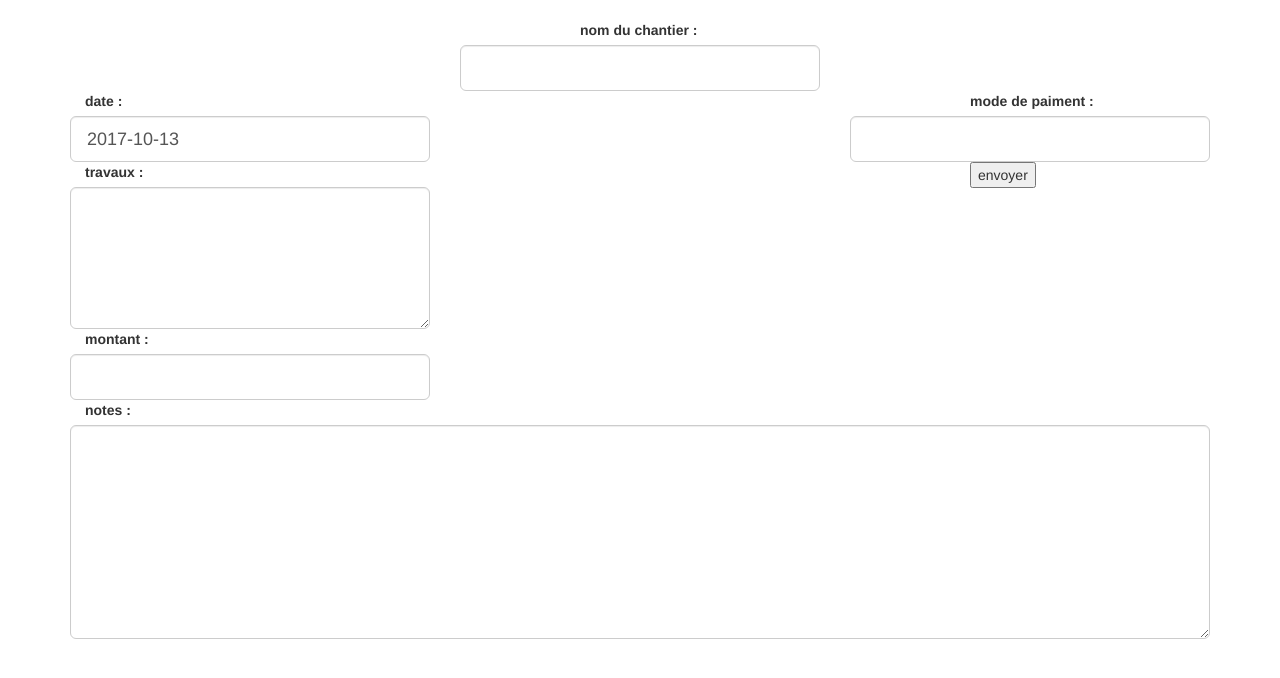
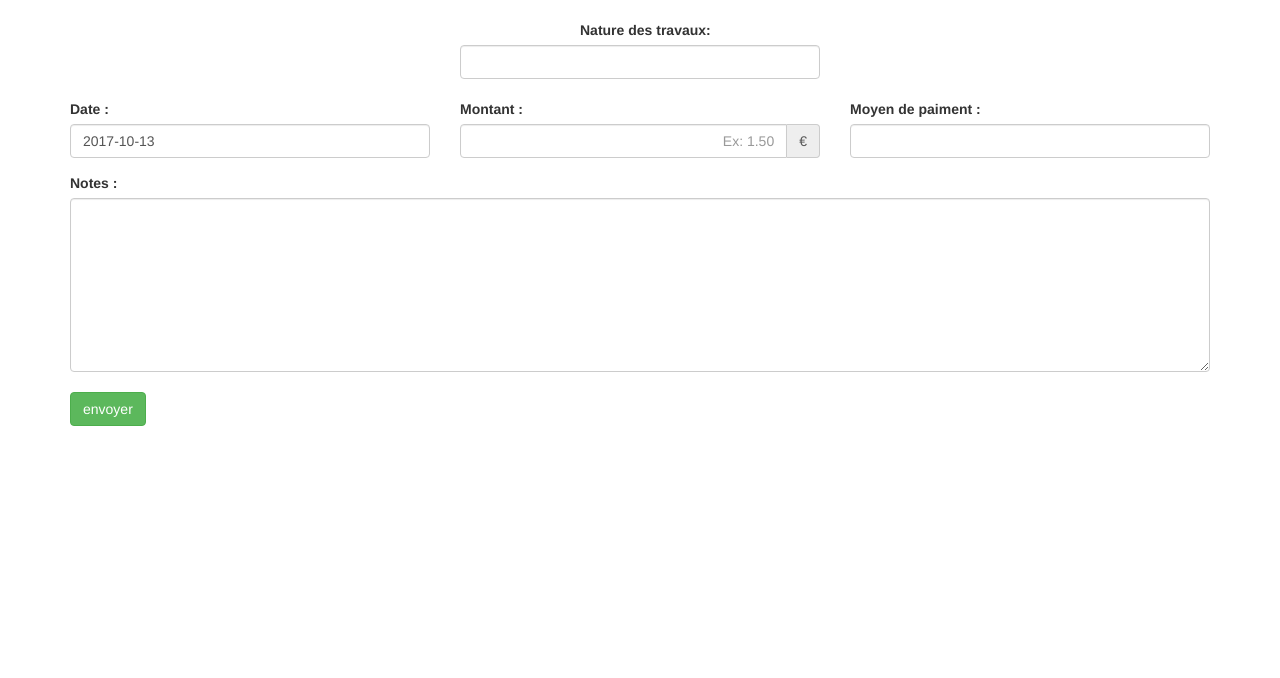
Before and after one commit to Jeanet11/SPH, a PHP site: page /index.php?p=creation_chantier in a window 1280 px wide. Shown: the part 52-730 px from the top of the page. Run offline with PHP 8.4, Linux system fonts and the light colour scheme; some libraries are stand-ins or nearby versions.

Commit message:
refonte de l'interface

```diff
--- a/pages/creation_chantier.php
+++ b/pages/creation_chantier.php
@@ -11,7 +11,7 @@ include('assets/templates/tryCatch.php');
     $titre = htmlspecialchars($_POST['nom_du_chantier']);
     $date_debut = htmlspecialchars($_POST['date']);
     $date_rappel = htmlspecialchars($_POST['date']);
-    $description = htmlspecialchars($_POST['travaux']);
+    $description = htmlspecialchars($_POST['notes']);
     $mode_de_paiment = htmlspecialchars($_POST['mode_de_paiment']);
     $prix = htmlspecialchars($_POST['montant']);
 
@@ -40,7 +40,6 @@ VALUES ("%s", "%s", "%s", "%s" , "%s", "%s", "%s")', $id_client, $titre, $date_d
 
 $date_mtn = date('Y-m-d');
 
-
     ?>
 
 
@@ -51,35 +50,43 @@ $date_mtn = date('Y-m-d');
     <form action="" method="post">
 
     <div class="row">
-        <div class="col-sm-6 col-sm-4"></div>
-        <div class="col-sm-6 col-sm-4"><label class="col-sm-offset-4" for="nom_du_chantier">nom du chantier :</label><input type="text" class="form-control input-lg" id="nom_du_chantier"  name="nom_du_chantier" value=" "></div>
-    </div>
+        <div class="col-sm-4 col-sm-offset-4">
+            <label class="col-sm-offset-4" for="nom_du_chantier">Nature des travaux:</label>
+        <input type="text" class="form-control" id="nom_du_chantier"  name="nom_du_chantier" value=" "></div>
+    </div><br />
 
 
         <div class="row">
-            <div class="col-sm-4"><label class="col-sm-4" for="date">date :</label>
-            <input type="text" class="form-control input-lg" id="date"  name="date" value="<?=$date_mtn ?>"></div>
-            <div class="col-sm-4 col-sm-offset-4"><label class="col-sm-offset-4" for="mode_de_paiment">mode de paiment :</label><input type="text" class="form-control input-lg" id="mode_de_paiment"  name="mode_de_paiment" value=" "></div>
+            <div class="col-sm-4 col-xs-12">
+                <label for="date">Date :</label>
+                <input type="text" class="form-control" id="date"  name="date" value="<?=$date_mtn ?>">
+            </div>
+            <div class="col-sm-4  col-xs-6">
+                <div class="form-group">
+                    <label for="montant">Montant :</label>
+                    <div class="input-group">
+                    <input name="montant" type="text" class="form-control text-right" id="montant" placeholder="Ex: 1.50">
+                    <div class="input-group-addon">€</div>
+                    </div>
+                </div>
             </div>
 
 
-            <div class="row">
-                <div class="col-sm-4"><label class="col-sm-4" for="travaux">travaux :</label><textarea class="form-control input-lg" id="travaux" name="travaux" rows="5"></textarea></div>
-                <div class="col-sm-4 col-sm-offset-4">
-                <input class="col-sm-offset-4 hidden-xs" type="submit" value="envoyer"></div>
+
+            <div class="col-sm-4 col-xs-12">
+                <label for="mode_de_paiment">Moyen de paiment :</label>
+                <input type="text" class="form-control" id="mode_de_paiment"  name="mode_de_paiment"></div>
             </div>
 
 
-            <div class ="row">
-            <div class="col-sm-4"><label class="col-sm-4" for="montant">montant :</label><input type="text" class="form-control input-lg" id="montant" name="montant"></div>
-            </div>
-
 
                 <div class ="row">
-                <div class="col-sm-12"><label class="col-sm-12"  for="notes">notes :</label><textarea class="form-control input-lg" id="notes" name="notes" rows="8"></textarea>
+                <div class="col-xs-12">
+                    <label for="notes">Notes :</label>
+                    <textarea class="form-control" id="notes" name="notes" rows="8"></textarea>
                     </div>
                     </div>
-
-                    <input class="col-sm-offset-4 visible-xs" type="submit" value="envoyer"></div>
+                    <br />
+                    <input class="btn btn-success" type="submit" value="envoyer"></div>
     </form>
 </div>
```
